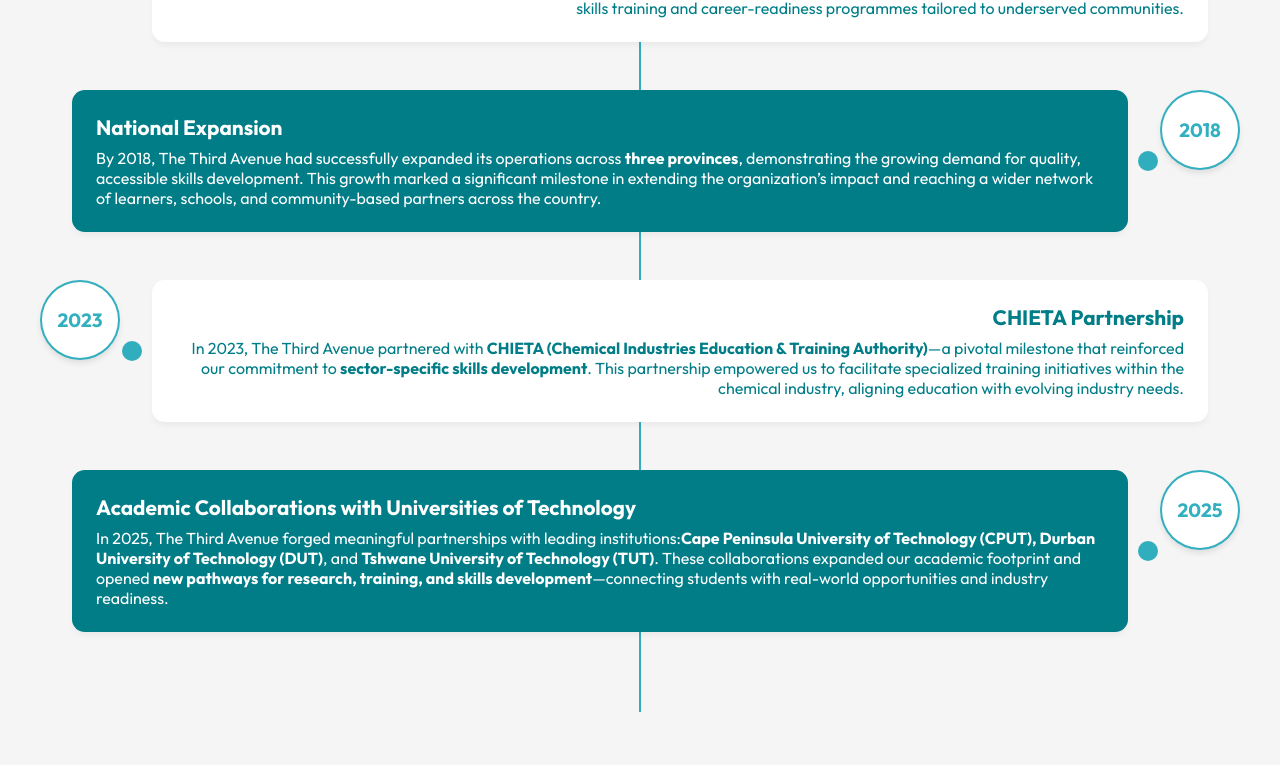
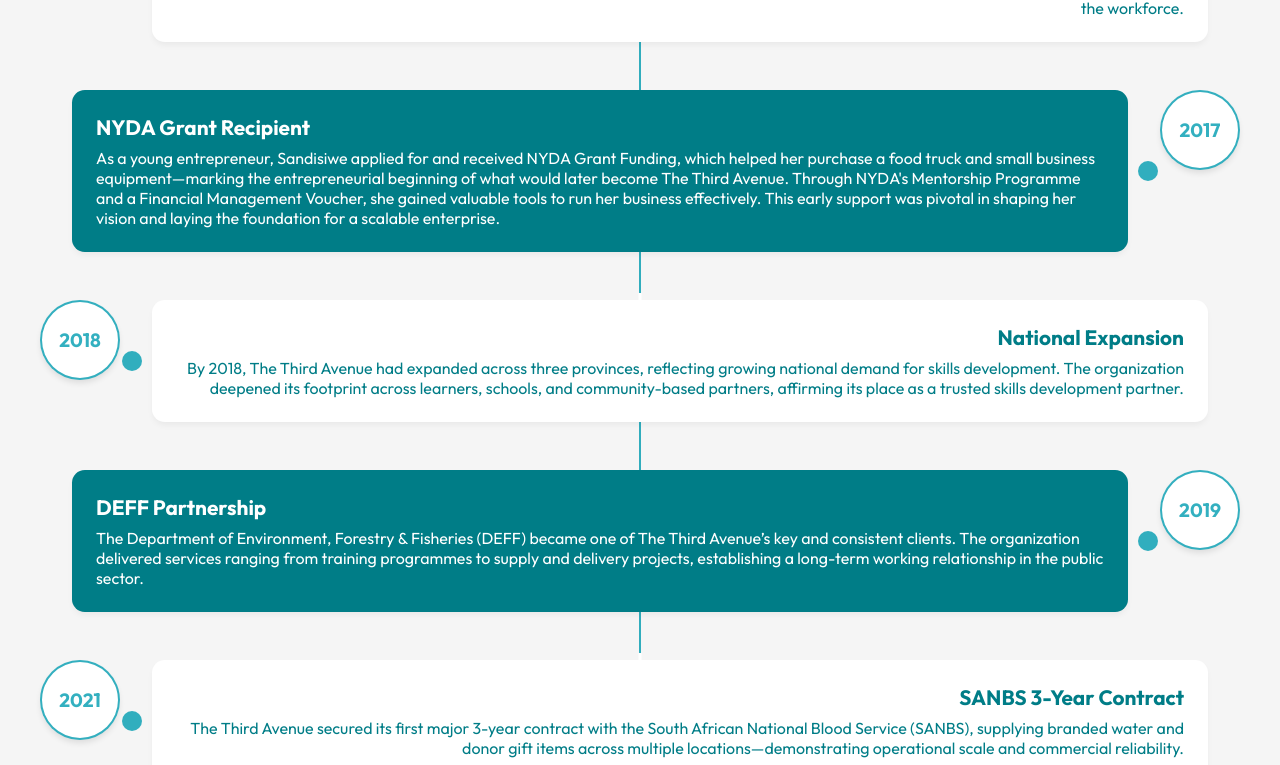
Before and after one commit to Siya-216270596/The-Third-Avenue, a React (Vite) app: page / in a window 1280 px wide. Shown: the part 3375-4140 px from the top of the page. Built offline with nearby package versions, Linux system fonts and the light colour scheme.

Commit message:
updaing content

```diff
--- a/src/components/VisionAndMission/VisionAndMission.jsx
+++ b/src/components/VisionAndMission/VisionAndMission.jsx
@@ -151,9 +151,15 @@
             <div className="timeline-year">2016</div>
             <div className="timeline-content">
               <h3>Foundation</h3>
-              <p>The Third Avenue was established by visionary leader  <b>Sandisiwe Mabongo </b>with a clear mission:
-                to bridge the gap between education and employment in South Africa.
-                Inspired by a passion for youth development and transformation, the organization set out to deliver high-impact skills training and career-readiness programmes tailored to underserved communities. </p>
+              <p>The Third Avenue was founded by visionary leader Sandisiwe Mabongo, driven by a passion to transform lives through education. The mission: to bridge the gap between education and employment by equipping individuals with the practical skills and qualifications needed to succeed in the workforce. </p>
+            </div>
+          </div>
+
+          <div className="timeline-item">
+            <div className="timeline-year">2017</div>
+            <div className="timeline-content">
+              <h3>NYDA Grant Recipient</h3>
+              <p>As a young entrepreneur, Sandisiwe applied for and received NYDA Grant Funding, which helped her purchase a food truck and small business equipment—marking the entrepreneurial beginning of what would later become The Third Avenue. Through NYDA's Mentorship Programme and a Financial Management Voucher, she gained valuable tools to run her business effectively. This early support was pivotal in shaping her vision and laying the foundation for a scalable enterprise.</p>
             </div>
           </div>
 
@@ -161,23 +167,40 @@
             <div className="timeline-year">2018</div>
             <div className="timeline-content">
               <h3>National Expansion</h3>
-              <p>By 2018, The Third Avenue had successfully expanded its operations across  <b>three provinces</b>, demonstrating the growing demand for quality, accessible skills development. This growth marked a significant milestone in extending the organization’s impact and reaching a wider network of learners, schools, and community-based partners across the country.</p>
+              <p>By 2018, The Third Avenue had expanded across three provinces, reflecting growing national demand for skills development. The organization deepened its footprint across learners, schools, and community-based partners, affirming its place as a trusted skills development partner.</p>
+            </div>
+          </div>
+
+          <div className="timeline-item">
+            <div className="timeline-year">2019</div>
+            <div className="timeline-content">
+              <h3>DEFF Partnership</h3>
+              <p>The Department of Environment, Forestry & Fisheries (DEFF) became one of The Third Avenue’s key and consistent clients. The organization delivered services ranging from training programmes to supply and delivery projects, establishing a long-term working relationship in the public sector.</p>
+            </div>
+          </div>
+
+          <div className="timeline-item">
+            <div className="timeline-year">2021</div>
+            <div className="timeline-content">
+              <h3>SANBS 3-Year Contract</h3>
+              <p>The Third Avenue secured its first major 3-year contract with the South African National Blood Service (SANBS), supplying branded water and donor gift items across multiple locations—demonstrating operational scale and commercial reliability.</p>
             </div>
           </div>
 
           <div className="timeline-item">
             <div className="timeline-year">2023</div>
             <div className="timeline-content">
-              <h3>CHIETA Partnership</h3>
-              <p>In 2023, The Third Avenue partnered with <b>CHIETA (Chemical Industries Education & Training Authority)</b>—a pivotal milestone that reinforced our commitment to <b>sector-specific skills development</b>. This partnership empowered us to facilitate specialized training initiatives within the chemical industry, aligning education with evolving industry needs.</p>
+              <h3>CHIETA Partnership & Expanded University Collaborations</h3>
+              <p>The organization partnered with CHIETA (Chemical Industries Education & Training Authority) to launch sector-specific training programmes that aligned with industry needs in the chemical sector.
+                 In the same year, The Third Avenue expanded its academic partnerships, beginning formal collaborations with CPUT, TUT, Nkangala TVET, Mopani TVET, WITS, and Waterberg TVET College (WUC)—strengthening the bridge between theory and practice.</p>
             </div>
           </div>
 
           <div className="timeline-item">
             <div className="timeline-year">2025</div>
             <div className="timeline-content">
-              <h3>Academic Collaborations with Universities of Technology</h3>
-              <p>In 2025, The Third Avenue forged meaningful partnerships with leading institutions:<b>Cape Peninsula University of Technology (CPUT), Durban University of Technology (DUT)</b>, and <b>Tshwane University of Technology (TUT)</b>. These collaborations expanded our academic footprint and opened <b>new pathways for research, training, and skills development</b>—connecting students with real-world opportunities and industry readiness.</p>
+              <h3>New Academic Partnerships</h3>
+              <p>In 2025, The Third Avenue extended its reach further by initiating partnerships with Durban University of Technology (DUT) and Walter Sisulu University (WSU), continuing to build its network of institutions that share a vision for transformative, accessible education.</p>
             </div>
           </div>
         </div>
```
